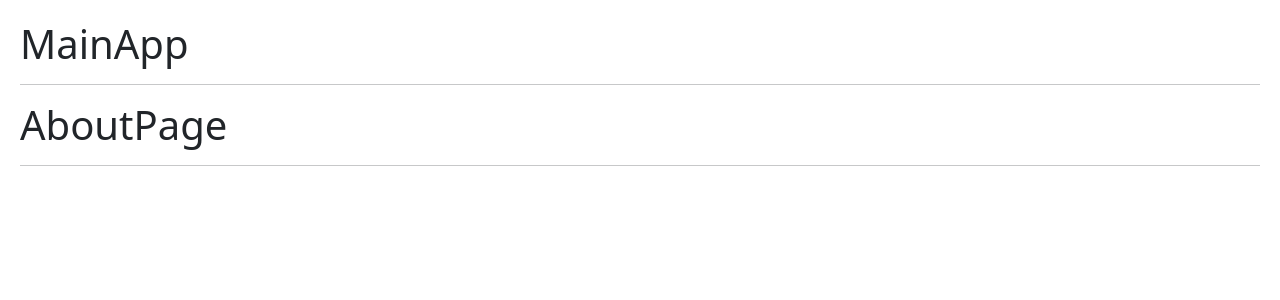
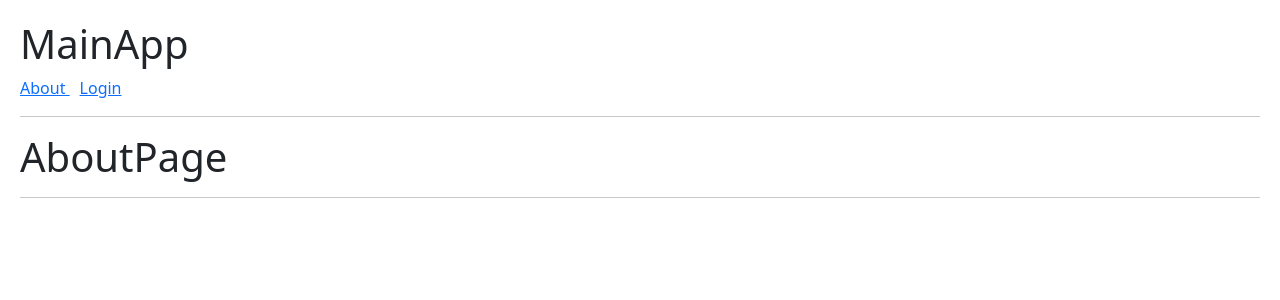
Before and after one commit to tecnoboyer/reducerConcept, a React (Vite) app: page /about in a window 1280 px wide. Shown: the top 300 px of the page. Built offline with nearby package versions, Linux system fonts and the light colour scheme.

Commit message:
usuando link para navegar

```diff
--- a/src/09-useContex/MainApp.jsx
+++ b/src/09-useContex/MainApp.jsx
@@ -1,4 +1,4 @@
-import { Route, Routes } from "react-router-dom"
+import { Link, Navigate, Route, Routes } from "react-router-dom"
 import { AboutPage } from "./AboutPage"
 import { HomePage } from "./HomePage"
 import { LoginPage } from "./LoginPage"
@@ -8,6 +8,11 @@ export const MainApp = () => {
   return (
     <>
     <h1>MainApp</h1>
+    <Link to= "/about">About </Link>
+    <Link to="/login">Login </Link>
+
+
+
     <hr />
 
     <Routes>
@@ -15,6 +20,9 @@ export const MainApp = () => {
         <Route path="/login" element={< LoginPage />} />
         <Route path="/about" element={< AboutPage />} />
 
+        {/* <Route path="/*" element={ < AboutPage/> } /> */}
+        <Route path="/*" element={ < Navigate to="/about" /> } />
+
       </Routes>
 
 
--- a/src/index.css
+++ b/src/index.css
@@ -5,3 +5,7 @@ body {
 button {
     margin-right: 10px;
 }
+
+a{
+    margin-right: 10px;
+}
```
